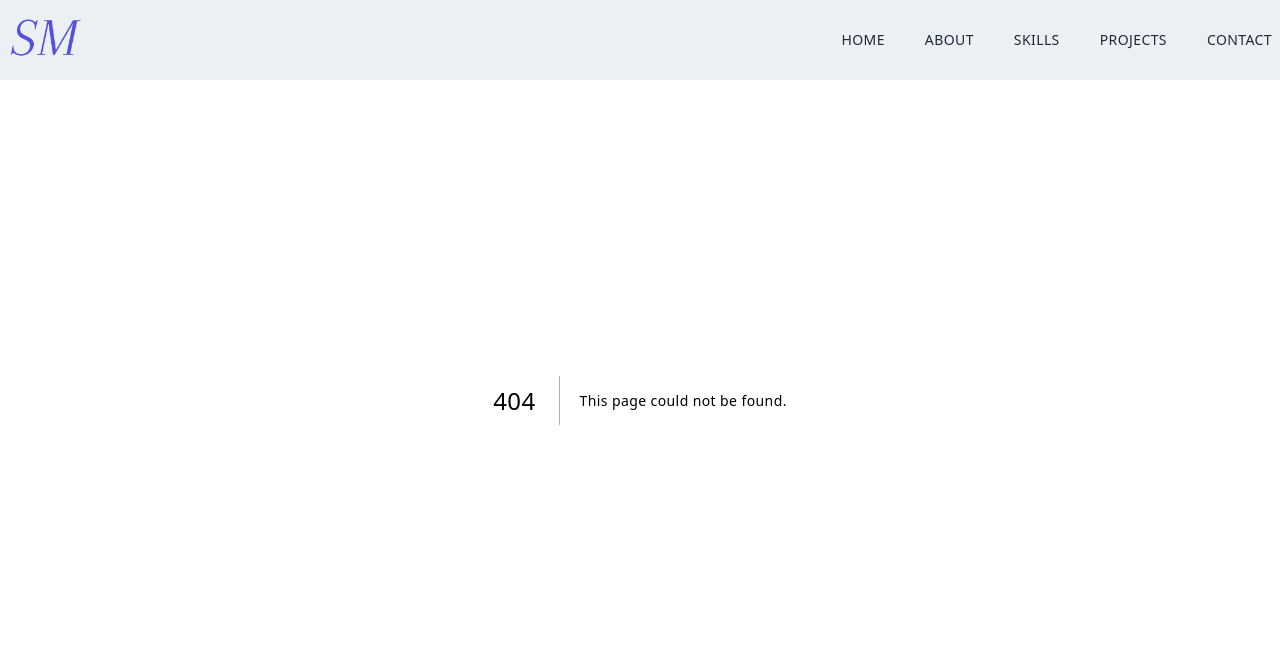
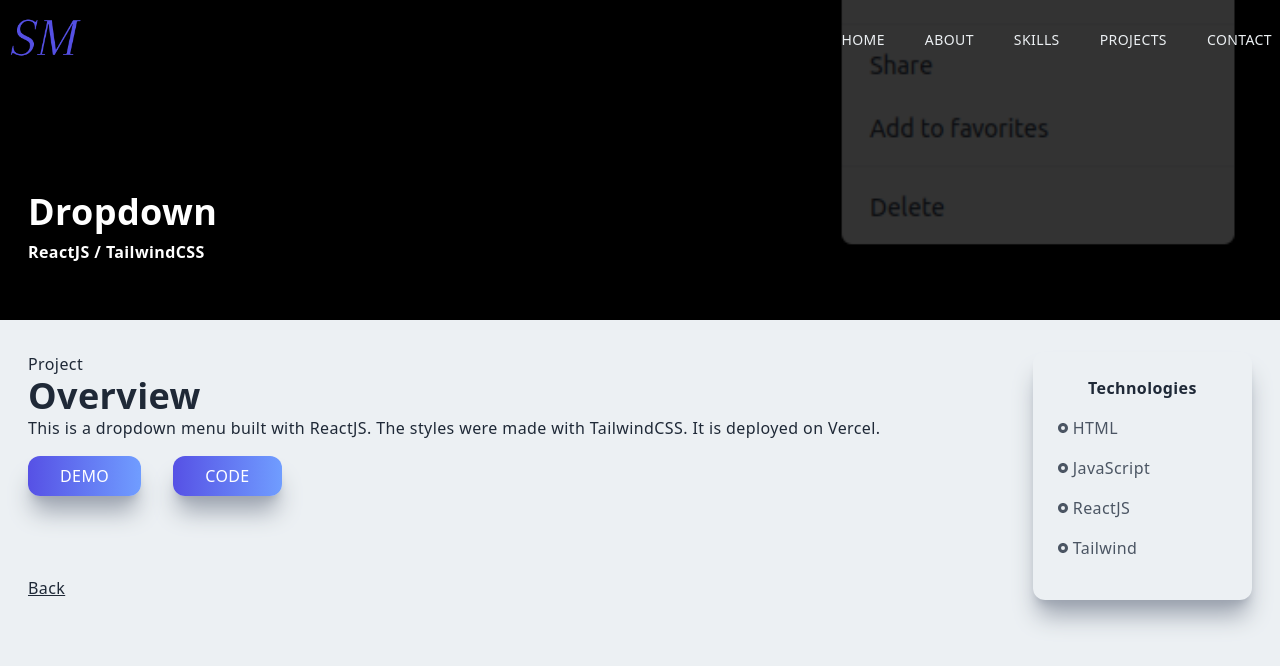
Before and after one commit to SALVADORPOETA/Salvadormartinez, a Next.js app: page /dropdown in a window 1280 px wide. Before the commit this address had no page. Shown: the top 666 px of the page. Built offline with nearby package versions, Linux system fonts and the light colour scheme.

Commit message:
dropdown

```diff
--- a/components/Navbar.jsx
+++ b/components/Navbar.jsx
@@ -27,6 +27,7 @@ const Navbar = () => {
       router.asPath === '/horizontal' ||
       router.asPath === '/parallax' ||
       router.asPath === '/bmireact' ||
+      router.asPath === '/dropdown' ||
       router.asPath === '/darktheme' ||
       router.asPath === '/portfolio'
       )
--- a/components/Projects.jsx
+++ b/components/Projects.jsx
@@ -14,6 +14,7 @@ import pythonImg from '../public/assets/projects/python.png';
 import ProjectItem from './ProjectItem';
 import bmireactImg from '../public/assets/projects/bmireact.png';
 import darkthemeImg from '../public/assets/projects/darktheme.png';
+import dropdownImg from '../public/assets/projects/dropdown.png';
 
 const Projects = () => {
   return (
@@ -94,12 +95,6 @@ const Projects = () => {
                 backgroundImg={colorImg}
                 technology='Python / Tkinter'
                 projectUrl='/color'
-              />
-              <ProjectItem
-                title='Whiteboard'
-                backgroundImg={whiteboardImg}
-                technology='Python / Tkinter'
-                projectUrl='/whiteboard' //hellooo
               />*/}
               <ProjectItem
                 title='Python Projects'
@@ -119,6 +114,12 @@ const Projects = () => {
                 technology='ReactJS'
                 projectUrl='/darktheme'
               />
+              <ProjectItem
+                title='Dropdown Menu'
+                backgroundImg={dropdownImg}
+                technology='ReactJS / TailwindCSS'
+                projectUrl='/dropdown'
+              />
             </div>
         </div>
     </div>
--- a/pages/whiteboard.jsx
+++ b/pages/dropdown.jsx
@@ -1,18 +1,18 @@
 import Image from 'next/image';
 import React from 'react';
-import whiteboardImg from '../public/assets/projects/python.png';
+import dropdownImg from '../public/assets/projects/dropdown.png';
 import { RiRadioButtonFill } from 'react-icons/ri';
 import Link from 'next/link';
 
-const whiteboard = () => {
+const dropdown = () => {
   return (
     <div className='w-full' >
       <div className='w-screen h-[30vh] lg:h-[40vh] relative' >
         <div className='absolute top-0 left-0 w-full h-[30vh] lg:h-[40vh] bg-black/80 z-10' />
-        <Image className='absolute z-1' layout='fill' objectFit='cover' src={whiteboardImg} alt='/' />
+        <Image className='absolute z-1' layout='fill' objectFit='cover' src={dropdownImg} alt='/' />
         <div className='absolute top-[70%] max-w-[1240px] w-full left-[50%] right-[50%] translate-x-[-50%] translate-y-[-50%] text-white z-10 p-2' >
-          <h2 className='py-2' >Whiteboard</h2>
-          <h3>Python / Tkinter</h3>
+          <h2 className='py-2' >Dropdown</h2>
+          <h3>ReactJS / TailwindCSS</h3>
         </div>
       </div>
 
@@ -21,13 +21,12 @@ const whiteboard = () => {
           <p>Project</p>
           <h2>Overview</h2>
           <p>
-            This desktop app was built with Python and Tkinter.
-            It is a whiteboard where you can draw using different colors,
-            change the width of the lines and erase your draws.
-            It is not possible to deploy it online but you can clone the code from my Github.
+            This is a dropdown menu built with ReactJS.
+            The styles were made with TailwindCSS.
+            It is deployed on Vercel.
           </p>
-
-          <a href='https://github.com/SALVADORPOETA/White-board' target='_blank' ><button className='px-8 py-2 mt-4' >Code</button></a>
+          <a href='https://dropdown-menu-sm.vercel.app/' target='_blank' ><button className='px-8 py-2 mt-4 mr-8' >Demo</button></a>
+          <a href='https://github.com/SALVADORPOETA/Dropdown-menu-sm' target='_blank' ><button className='px-8 py-2 mt-4' >Code</button></a>
           <Link href='/#projects' >
             <p className='underline cursor-pointer mt-20' >Back</p>
           </Link>
@@ -37,10 +36,16 @@ const whiteboard = () => {
             <p className='text-center font-bold pb-2' >Technologies</p>
             <div className='grid grid-cols-3 md:grid-cols-1'>
                 <p className='text-gray-600 py-2 flex items-center' >
-                    <RiRadioButtonFill className='pr-1' />Python
+                    <RiRadioButtonFill className='pr-1' />HTML
                 </p>
                 <p className='text-gray-600 py-2 flex items-center' >
-                    <RiRadioButtonFill className='pr-1' />Tkinter
+                    <RiRadioButtonFill className='pr-1' />JavaScript
+                </p>
+                <p className='text-gray-600 py-2 flex items-center' >
+                    <RiRadioButtonFill className='pr-1' />ReactJS
+                </p>
+                <p className='text-gray-600 py-2 flex items-center' >
+                    <RiRadioButtonFill className='pr-1' />Tailwind
                 </p>
             </div>
           </div>
@@ -50,4 +55,4 @@ const whiteboard = () => {
   )
 }
 
-export default whiteboard
+export default dropdown
```
Also changed, not shown: public/assets/projects/dropdown.png (added).
